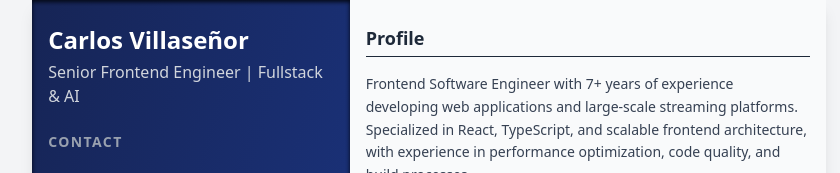
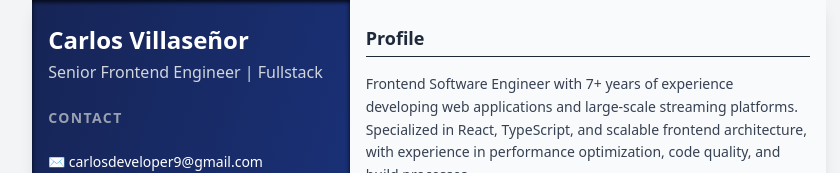
Before and after one commit to CarlosVillasenor/curriculum-vitae-tailwind-project, a website: page index.html in a window 1280 px wide. Shown: the top 173 px of the page, without its empty margins (211-1051 px from the left). Drawn offline with nearby package versions, Linux system fonts and the light colour scheme; files that its build step writes are made by us from their sources.

Commit message:
Update professional headline
Remove the AI specialization from the title line.

```diff
--- a/index.html
+++ b/index.html
@@ -28,7 +28,7 @@
         class="w-32 h-32 rounded-full object-cover mt-2 border-gray-200 border-3 mb-4 mx-auto" /> -->
         <h1 class="text-2xl font-bold">Carlos Villaseñor</h1>
         <p class="text-md text-gray-300 mt-1">
-          Senior Frontend Engineer | Fullstack & AI
+          Senior Frontend Engineer | Fullstack
         </p>
 
         <!-- Contact -->
```
